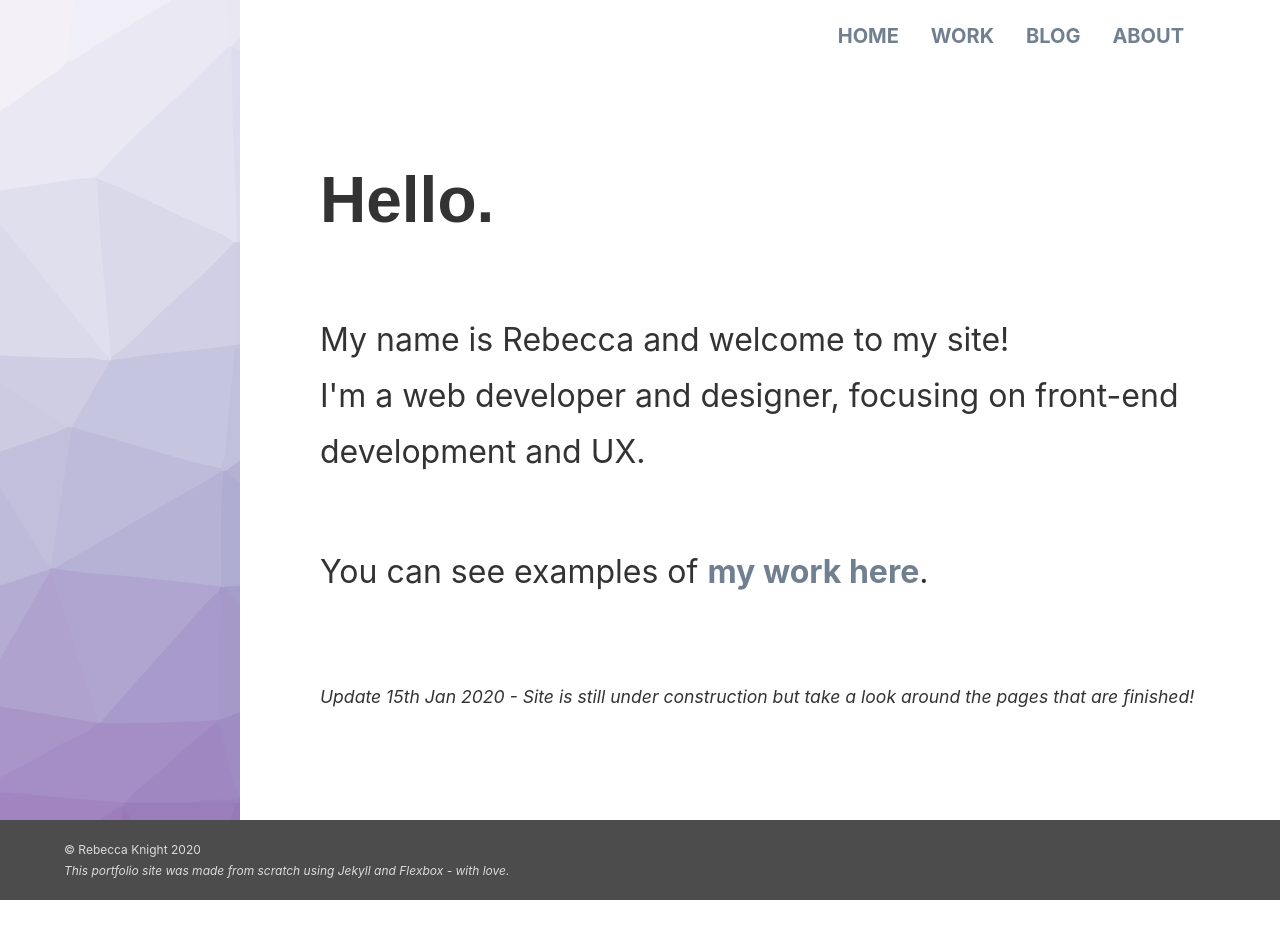
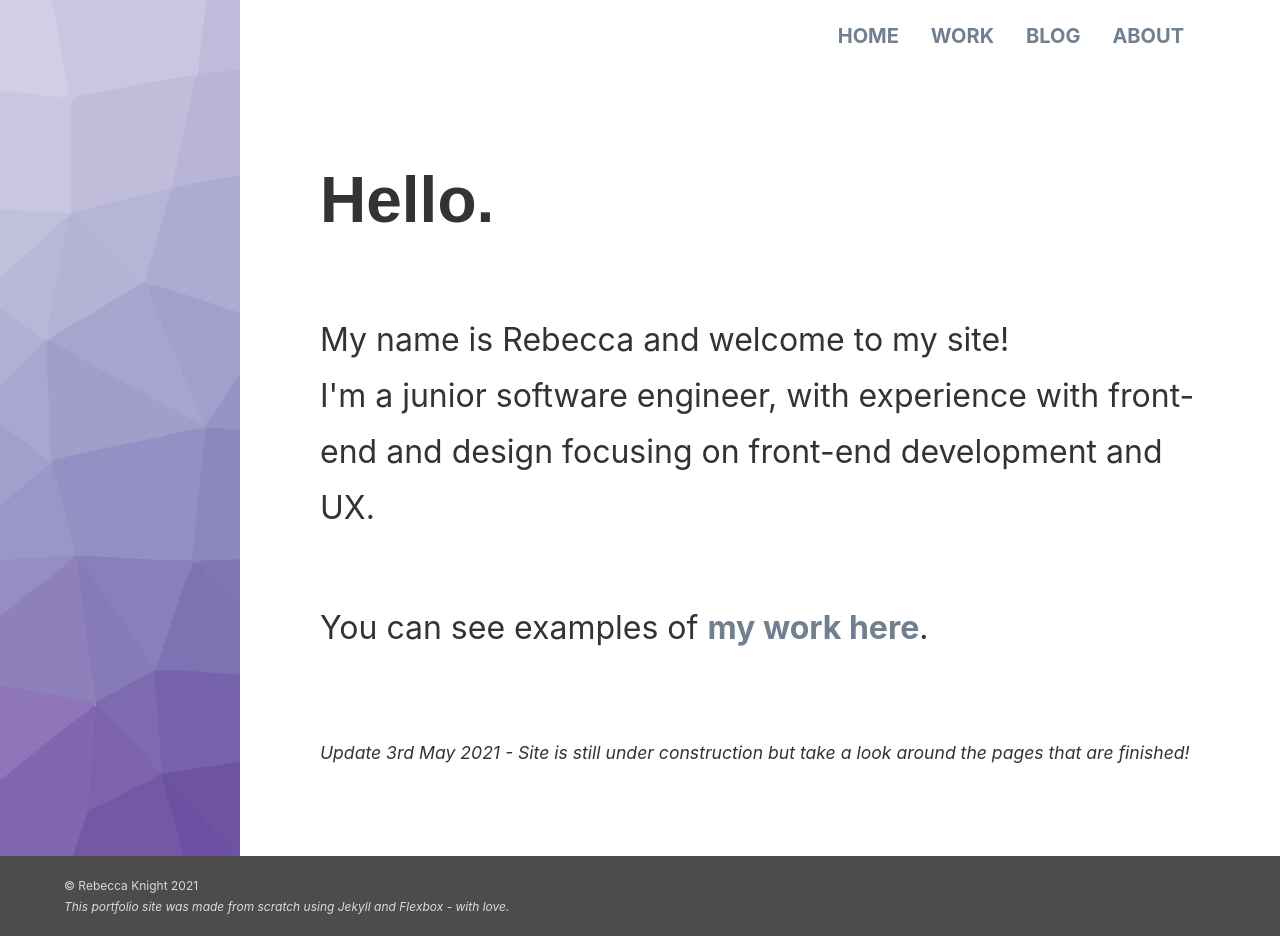
Before and after one commit to rknight8/portfolio, a Jekyll site: the page built from index.html, in a window 1280 px wide. Built offline with Jekyll 4.4.1, drawn with Linux system fonts in a browser that asks for light colours; before the commit the page ends 900 px from its top, so only the background shows below that.

Commit message:
updating portfolio and adding more work :godmode:

```diff
--- a/_includes/footer.html
+++ b/_includes/footer.html
@@ -1,5 +1,5 @@
 <p>
-  &copy; Rebecca Knight 2020
+  &copy; Rebecca Knight 2021
   <br />
   <em>This portfolio site was made from scratch using Jekyll and Flexbox - with love. </em>
 </p>
--- a/_sass/_work.scss
+++ b/_sass/_work.scss
@@ -2,7 +2,7 @@
 #work-container {
   display: flex;
   flex-flow: row wrap;
-  margin: 0 0 0 -2.5rem;
+  gap: 2.5rem;
   padding: 2rem 0 0 2rem;
 }
 
--- a/_work/005bank.html
+++ b/_work/005bank.html
@@ -14,9 +14,9 @@
 
 
 <div class="flex-column img-container winter-img">
-    <img src="{{site.baseurl}}/assets/img/winter/Start.jpg" alt="start screen">
-    <img src="{{site.baseurl}}/assets/img/winter/Account.jpg" alt="account screen">
-    <img src="{{site.baseurl}}/assets/img/winter/Transfer-from.jpg" alt="transfer screen">
+    <img src="{{site.baseurl}}/assets/img/winter/Start.jpg" alt="start screen"><br />
+    <img src="{{site.baseurl}}/assets/img/winter/Account.jpg" alt="account screen"><br />
+    <img src="{{site.baseurl}}/assets/img/winter/Transfer-from.jpg" alt="transfer screen"><br />
     <img src="{{site.baseurl}}/assets/img/winter/Support.jpg" alt="support screen">
 </div>
 
--- a/index.html
+++ b/index.html
@@ -6,12 +6,12 @@
         <div class="content-text flex-column link">
           <h1>Hello.</h1>
           <p>My name is Rebecca and welcome to my site!
-          <br> I'm a web developer and designer, focusing on front-end development and UX.</p>
+          <br> I'm a junior software engineer, with experience with front-end and design focusing on front-end development and UX.</p>
           <p>You can see examples of <a href="{{site.baseurl}}/work">my work here</a>.</p>
           <div class="text-update">
             <p>
               <em>
-                Update 15th Jan 2020 - Site is still under construction but take a look around the pages that are finished!
+                Update 3rd May 2021 - Site is still under construction but take a look around the pages that are finished!
               </em>
             </p>
           </div>
```
Also changed, not shown: _work/006gamejam.html (added, +44 -0 lines), about.html (+2 -8 lines), assets/img/gamejam/Basement.jpg (added), assets/img/gamejam/Classrooms.jpg (added), assets/img/gamejam/Newspaper.jpg (added), assets/img/gamejam/Storeroom.jpg (added), assets/img/gamejam/map.jpg (added), assets/img/knight-bit.svg (added).
